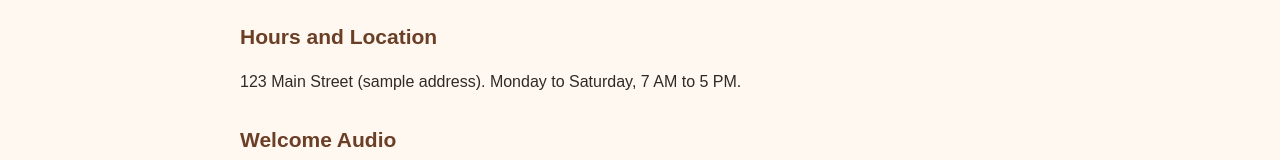
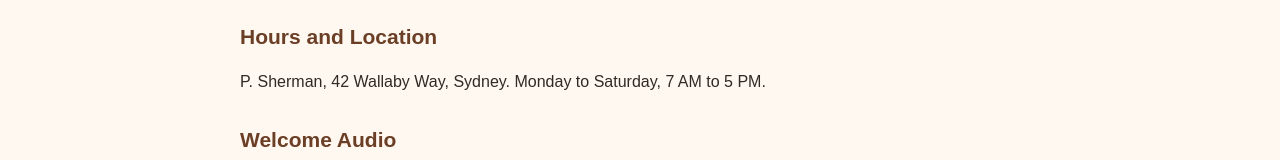
Before and after one commit to adiary98/North-Start-Bakery, a plain HTML site: page index.html in a window 1280 px wide. Shown: the part 727-887 px from the top of the page. Drawn offline with Linux system fonts and the light colour scheme.

Commit message:
Update index.html

```diff
--- a/index.html
+++ b/index.html
@@ -30,7 +30,7 @@
 <img src="media/bakery-feature-large.jpg" alt="Featured bakery treat" width="300">
 </picture>
 <h2>Hours and Location</h2>
-<p>123 Main Street (sample address). Monday to Saturday, 7 AM to 5 PM.</p>
+<p>P. Sherman, 42 Wallaby Way, Sydney. Monday to Saturday, 7 AM to 5 PM.</p>
 <h2>Welcome Audio</h2>
 <audio controls>
 <source src="media/bakery-welcome.mp3" type="audio/mpeg">
```
